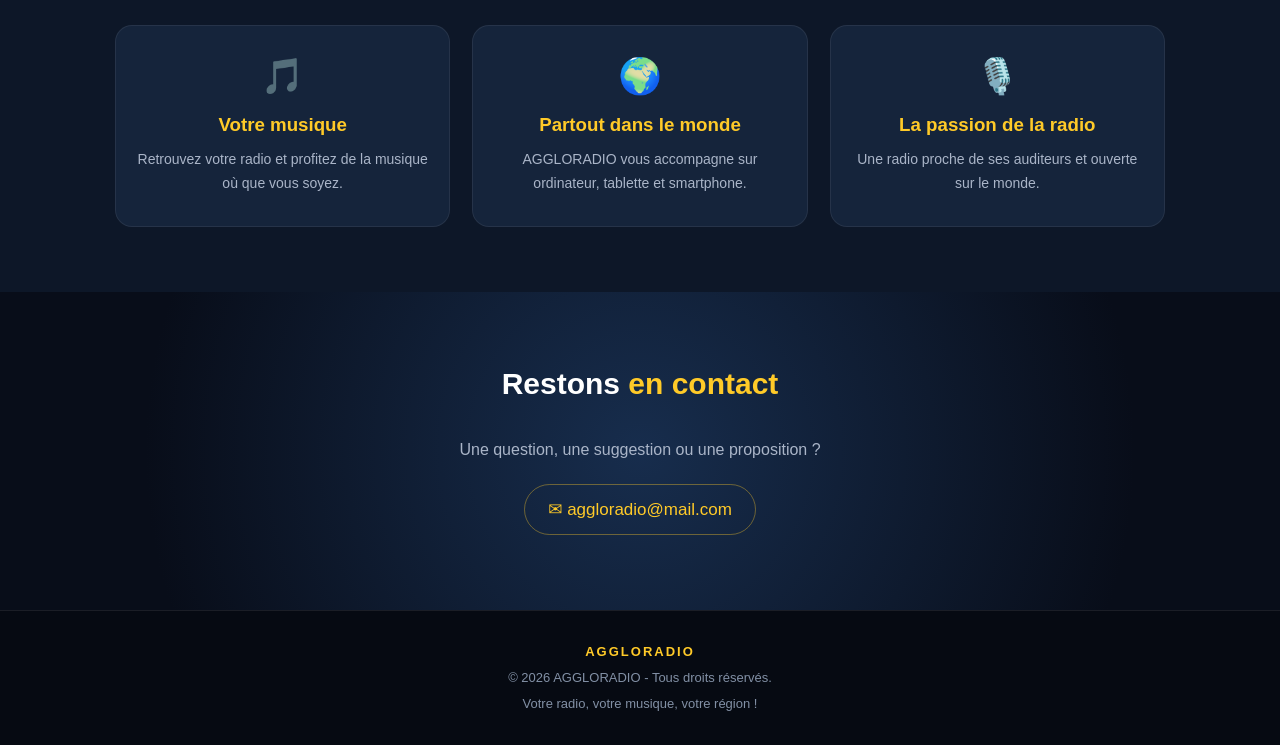
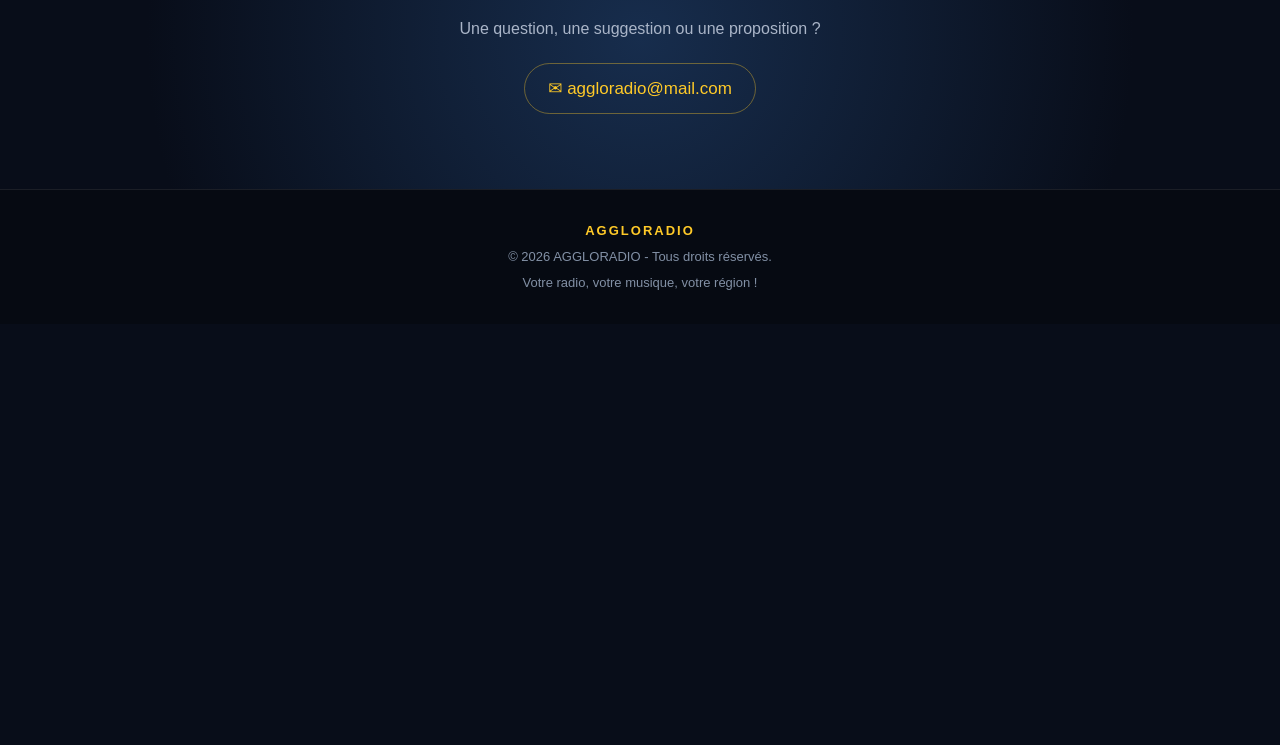
Before and after one commit to Aggloradio/AGGLORADIO, a plain HTML site: page index.html in a window 1280 px wide. Shown: the part 1174-1919 px from the top of the page. After the commit the page ends 1498 px from the top, so only its background shows below. Drawn offline with Linux system fonts and the light colour scheme.

Commit message:
Refactor index.html by removing unused sections
Removed unused styles and sections related to features. Updated comments for clarity.

```diff
--- a/index.html
+++ b/index.html
@@ -13,7 +13,6 @@
   --yellow: #ffca28;
   --blue: #168cff;
   --dark: #080d19;
-  --panel: #111c30;
   --white: #ffffff;
   --muted: #aab5c8;
 }
@@ -150,7 +149,7 @@ nav a:hover {
   margin: 27px auto 0;
 }
 
-/* LECTEUR */
+/* LECTEUR RADIO */
 
 .radio-section {
   padding: 30px 18px 85px;
@@ -237,11 +236,15 @@ nav a:hover {
 }
 
 @keyframes sound {
-  0% { transform: scaleY(.35); }
-  100% { transform: scaleY(5); }
+  0% {
+    transform: scaleY(.35);
+  }
+  100% {
+    transform: scaleY(5);
+  }
 }
 
-/* BOUTON */
+/* BOUTON LECTURE */
 
 .play {
   display: inline-flex;
@@ -283,11 +286,12 @@ audio {
   min-height: 18px;
 }
 
-/* INFORMATIONS */
+/* CONTACT */
 
-.features {
-  padding: 65px 20px;
-  background: #0d1728;
+.contact {
+  text-align: center;
+  padding: 75px 20px;
+  background: radial-gradient(circle at center,#172d4d,#080d19 75%);
 }
 
 .container {
@@ -296,57 +300,12 @@ audio {
 }
 
 .section-title {
-  text-align: center;
   font-size: 30px;
-  margin-bottom: 40px;
+  margin-bottom: 25px;
 }
 
 .section-title span {
   color: var(--yellow);
-}
-
-.feature-grid {
-  display: grid;
-  grid-template-columns: repeat(3,1fr);
-  gap: 22px;
-}
-
-.feature {
-  background: #15243b;
-  border: 1px solid #ffffff12;
-  border-radius: 17px;
-  padding: 30px 20px;
-  text-align: center;
-  transition: .25s;
-}
-
-.feature:hover {
-  transform: translateY(-5px);
-  border-color: #ffca2870;
-}
-
-.feature-icon {
-  font-size: 35px;
-  margin-bottom: 17px;
-}
-
-.feature h3 {
-  color: var(--yellow);
-  margin-bottom: 12px;
-}
-
-.feature p {
-  color: var(--muted);
-  font-size: 14px;
-  line-height: 1.7;
-}
-
-/* CONTACT */
-
-.contact {
-  text-align: center;
-  padding: 75px 20px;
-  background: radial-gradient(circle at center,#172d4d,#080d19 75%);
 }
 
 .contact p {
@@ -388,9 +347,10 @@ footer {
   letter-spacing: 2px;
 }
 
-/* MOBILE */
+/* VERSION MOBILE */
 
 @media(max-width:750px) {
+
   .navbar {
     flex-direction: column;
   }
@@ -399,10 +359,6 @@ footer {
     justify-content: center;
     flex-wrap: wrap;
     gap: 17px;
-  }
-
-  .feature-grid {
-    grid-template-columns: 1fr;
   }
 
   .hero {
@@ -416,9 +372,11 @@ footer {
   .player h2 {
     font-size: 23px;
   }
+
 }
 
 @media(max-width:380px) {
+
   .brand-name {
     font-size: 20px;
   }
@@ -435,6 +393,7 @@ footer {
     padding: 15px 20px;
     font-size: 13px;
   }
+
 }
 </style>
 </head>
@@ -454,7 +413,6 @@ footer {
     <nav>
       <a href="#accueil">Accueil</a>
       <a href="#direct">Écouter</a>
-      <a href="#radio">La radio</a>
       <a href="#contact">Contact</a>
     </nav>
 
@@ -500,6 +458,7 @@ footer {
     <!-- EQUALIZER -->
 
     <div class="equalizer" id="equalizer" aria-hidden="true">
+
       <div class="bar"></div>
       <div class="bar"></div>
       <div class="bar"></div>
@@ -517,6 +476,7 @@ footer {
       <div class="bar"></div>
       <div class="bar"></div>
       <div class="bar"></div>
+
     </div>
 
     <button class="play" id="playButton" type="button">
@@ -524,60 +484,18 @@ footer {
     </button>
 
     <audio id="radio" controls preload="none">
+
       <source
         src="https://uk21freenew.listen2myradio.com/live.mp3?typeportmount=s1_20916_stream_579992880"
         type="audio/mpeg">
+
       Votre navigateur ne prend pas en charge le lecteur audio.
+
     </audio>
 
     <p id="status" aria-live="polite">
       AGGLORADIO est prête à vous accueillir.
     </p>
-
-  </div>
-
-</section>
-
-<!-- PRESENTATION -->
-
-<section class="features" id="radio">
-
-  <div class="container">
-
-    <h2 class="section-title">
-      L'univers <span>AGGLORADIO</span>
-    </h2>
-
-    <div class="feature-grid">
-
-      <div class="feature">
-        <div class="feature-icon">🎵</div>
-        <h3>Votre musique</h3>
-        <p>
-          Retrouvez votre radio et profitez de la musique
-          où que vous soyez.
-        </p>
-      </div>
-
-      <div class="feature">
-        <div class="feature-icon">🌍</div>
-        <h3>Partout dans le monde</h3>
-        <p>
-          AGGLORADIO vous accompagne sur ordinateur,
-          tablette et smartphone.
-        </p>
-      </div>
-
-      <div class="feature">
-        <div class="feature-icon">🎙️</div>
-        <h3>La passion de la radio</h3>
-        <p>
-          Une radio proche de ses auditeurs et ouverte
-          sur le monde.
-        </p>
-      </div>
-
-    </div>
 
   </div>
 
@@ -616,9 +534,12 @@ footer {
   © 2026 AGGLORADIO - Tous droits réservés.
 
   <br>
+
   Votre radio, votre musique, votre région !
 
 </footer>
+
+<!-- JAVASCRIPT -->
 
 <script>
 
@@ -627,15 +548,17 @@ const button = document.getElementById("playButton");
 const status = document.getElementById("status");
 const equalizer = document.getElementById("equalizer");
 
+/* Le bouton garde toujours le même texte */
+
 function updatePlayer(playing) {
-  if (playing) {
-    button.textContent = "❚❚ METTRE EN PAUSE";
-    equalizer.classList.add("active");
-  } else {
-    button.textContent = "▶ ÉCOUTER EN DIRECT";
-    equalizer.classList.remove("active");
-  }
+
+  button.textContent = "▶ ÉCOUTER EN DIRECT";
+
+  equalizer.classList.toggle("active", playing);
+
 }
+
+/* Commande lecture / pause */
 
 button.addEventListener("click", async () => {
 
@@ -644,43 +567,64 @@ button.addEventListener("click", async () => {
     status.textContent = "Connexion à AGGLORADIO...";
 
     try {
+
       await radio.play();
+
     } catch (error) {
+
       status.textContent =
         "Impossible de lire le flux. Réessayez.";
+
       updatePlayer(false);
+
     }
 
   } else {
 
     radio.pause();
+
     status.textContent = "Lecture en pause.";
 
   }
 
 });
 
+/* Événements audio */
+
 radio.addEventListener("playing", () => {
+
   status.textContent = "Lecture en cours.";
+
   updatePlayer(true);
+
 });
 
 radio.addEventListener("pause", () => {
+
   updatePlayer(false);
+
 });
 
 radio.addEventListener("waiting", () => {
+
   status.textContent = "Chargement du flux audio...";
+
 });
 
 radio.addEventListener("error", () => {
+
   status.textContent = "Erreur de connexion au flux audio.";
+
   updatePlayer(false);
+
 });
 
 radio.addEventListener("ended", () => {
+
   status.textContent = "Le flux audio est terminé.";
+
   updatePlayer(false);
+
 });
 
 </script>
```
